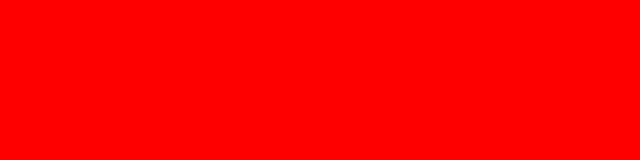
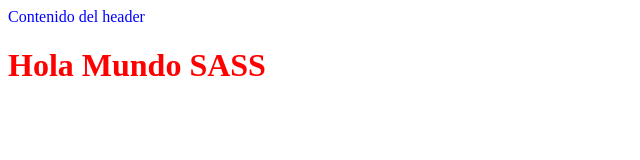
Before and after one commit to SebasYnojosa/Cursos-web, a website: page FestivalMusica/index.html in a window 1280 px wide. Shown: the whole page, without its empty margins (0-640 px from the left). Drawn offline with nearby package versions, Linux system fonts and the light colour scheme; files that its build step writes are made by us from their sources.

Commit message:
Forma moderna para linkear archivos SASS

```diff
--- a/FestivalMusica/gulpfile.js
+++ b/FestivalMusica/gulpfile.js
@@ -13,7 +13,8 @@ function css(done) {
 }
 
 function dev(done) {
-    watch('src/scss/app.scss', css);    // Le asigna un watch a la funcion de compilar SASS
+    watch('src/scss/**/*', css);    // Le asigna un watch a la funcion de compilar SASS
+                                    // src/scss/**/*.scss indica que se busquen todos los archivos en todas las carpetas de manera recursiva con terminacion scss
 
     done();
 }
--- a/FestivalMusica/index.html
+++ b/FestivalMusica/index.html
@@ -12,6 +12,7 @@
     <link rel="stylesheet" href="build/css/app.css">
 </head>
 <body>
-    <h1>Hola Mundo</h1>
+    <header>Contenido del header</header>
+    <h1>Hola Mundo SASS</h1>
 </body>
 </html>
--- a/FestivalMusica/src/scss/app.scss
+++ b/FestivalMusica/src/scss/app.scss
@@ -1,7 +1,4 @@
 // Forma antigua para importar
-@import 'base/variables';
-@import 'content/contenido';
-
-body {
-    background-color: $rojo;
-}
+@use 'base';  // @use Compila los archivos a los que apunte _index
+@use 'content';
+@use 'ui';
--- /dev/null
+++ b/FestivalMusica/src/scss/base/_index.scss
@@ -0,0 +1 @@
+@forward 'variables'; // @forward Apunta a donde esta el archivo
--- a/FestivalMusica/src/scss/content/_contenido.scss
+++ b/FestivalMusica/src/scss/content/_contenido.scss
@@ -1,3 +1,5 @@
+@use '../base/variables' as var;
+
 h1 {
-    color: $rojo
+    color: var.$rojo;
 }
--- /dev/null
+++ b/FestivalMusica/src/scss/content/_index.scss
@@ -0,0 +1 @@
+@forward 'contenido'
--- /dev/null
+++ b/FestivalMusica/src/scss/ui/_header.scss
@@ -0,0 +1,3 @@
+header {
+    color: blue;
+}
--- /dev/null
+++ b/FestivalMusica/src/scss/ui/_index.scss
@@ -0,0 +1 @@
+@forward 'header'
```
